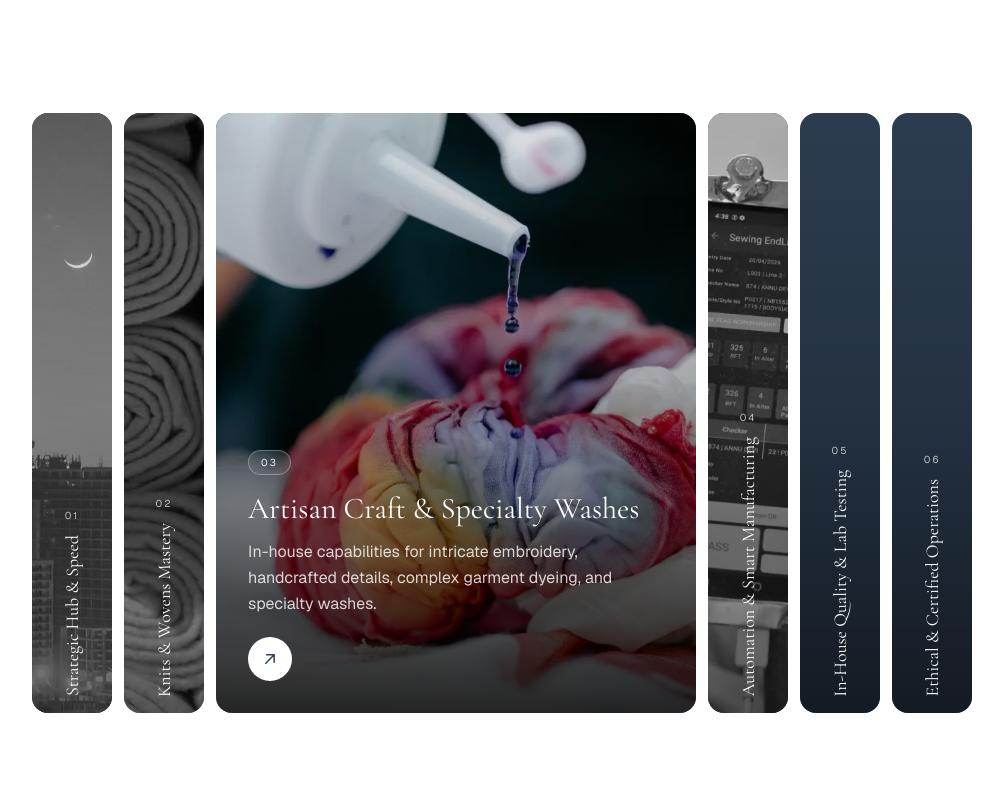
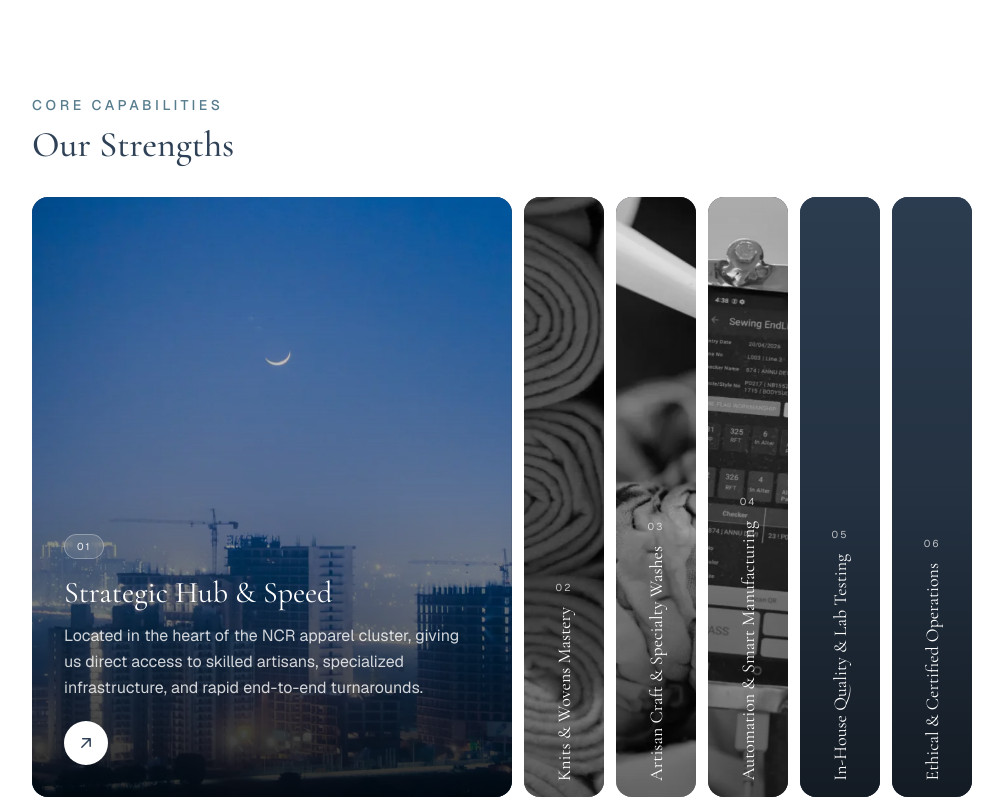
Before and after one commit to Comptech-Enterprises/fabstract, a Next.js app: page / in a window 1280 px wide. Shown: the part 5200-6000 px from the top of the page, without its empty margins (228-1231 px from the left). Built offline with nearby package versions, Linux system fonts and the light colour scheme.

Commit message:
feat: delink KeyPoints from scroll and add Our Strengths heading

```diff
--- a/src/components/KeyPoints.tsx
+++ b/src/components/KeyPoints.tsx
@@ -1,7 +1,8 @@
 "use client";
 
-import { useRef } from "react";
-import { motion, useScroll, useTransform } from "framer-motion";
+import { useState } from "react";
+import { motion } from "framer-motion";
+import { EASE } from "@/lib/motion";
 
 export interface KeyPoint {
   title: string;
@@ -12,114 +13,88 @@ export interface KeyPoint {
 const SPRING = "ease-[cubic-bezier(0.34,1.35,0.64,1)]";
 
 export function KeyPoints({ items }: { items: KeyPoint[] }) {
-  const containerRef = useRef<HTMLDivElement>(null);
-  const { scrollYProgress } = useScroll({ target: containerRef });
-
-  const activeIndex = useTransform(scrollYProgress, (v) => {
-    const idx = Math.floor(v * items.length);
-    return Math.min(idx, items.length - 1);
-  });
+  const [active, setActive] = useState(0);
 
   return (
+    <section
+      id="s-strengths"
+      className="scroll-mt-24 bg-white py-12 sm:py-20 px-6 sm:px-10 lg:px-16 xl:px-20"
+    >
+      <div className="max-w-[1536px] mx-auto mb-6 sm:mb-8">
+        <span className="text-teal text-xs sm:text-sm tracking-[0.25em] uppercase font-medium">
+          Core Capabilities
+        </span>
+        <h2 className="mt-2 font-display text-2xl sm:text-3xl lg:text-4xl text-navy font-medium">
+          Our Strengths
+        </h2>
+      </div>
+
+      <motion.div
+        initial={{ opacity: 0, y: 24 }}
+        whileInView={{ opacity: 1, y: 0 }}
+        viewport={{ once: true, margin: "-60px" }}
+        transition={{ duration: 0.6, ease: EASE }}
+        className="max-w-[1536px] mx-auto flex flex-col lg:flex-row gap-3 h-[760px] sm:h-[820px] lg:h-[600px]"
+      >
+        {items.map((item, i) => {
+          const isActive = i === active;
+          return (
             <div
-      ref={containerRef}
-      id="s-strengths"
-      className="scroll-mt-24 relative bg-white"
-      style={{ height: `${(items.length + 1) * 100}vh` }}
-    >
-      <div className="sticky top-0 h-screen flex items-center py-8 sm:py-12 px-6 sm:px-10 lg:px-16 xl:px-20">
-        <div className="max-w-[1536px] mx-auto w-full flex flex-col lg:flex-row gap-3 h-[760px] sm:h-[820px] lg:h-[600px]">
-          {items.map((item, i) => (
-            <Card
               key={item.title}
-              item={item}
-              index={i}
-              activeIndex={activeIndex}
-            />
-          ))}
-        </div>
-      </div>
-    </div>
-  );
-}
-
-function Card({
-  item,
-  index,
-  activeIndex,
-}: {
-  item: KeyPoint;
-  index: number;
-  activeIndex: ReturnType<typeof useTransform<number, number>>;
-}) {
-  const isActive = useTransform(activeIndex, (v) => v === index);
-
-  return (
-    <motion.div
-      style={{ flexGrow: useTransform(isActive, (a) => (a ? 6 : 1)) }}
-      className={`relative min-h-0 min-w-0 basis-0 overflow-hidden rounded-2xl bg-navy cursor-pointer outline-none transition-[flex-grow] duration-[800ms] ${SPRING}`}
+              role="button"
+              tabIndex={0}
+              aria-expanded={isActive}
+              onMouseEnter={() => setActive(i)}
+              onFocus={() => setActive(i)}
+              onClick={() => setActive(i)}
+              className={`relative min-h-0 min-w-0 basis-0 overflow-hidden rounded-2xl bg-navy cursor-pointer outline-none transition-[flex-grow] duration-[800ms] ${SPRING} ${
+                isActive ? "grow-[6]" : "grow"
+              }`}
             >
               {item.image ? (
-        <motion.img
+                <img
                   src={item.image}
                   alt=""
                   loading="lazy"
-          style={{
-            scale: useTransform(isActive, (a) => (a ? 1 : 1.1)),
-            filter: useTransform(isActive, (a) =>
-              a ? "grayscale(0)" : "grayscale(1)"
-            ),
-          }}
-          className={`absolute inset-0 w-full h-full object-cover transform-gpu transition-[transform,filter] duration-[800ms] ${SPRING}`}
+                  className={`absolute inset-0 w-full h-full object-cover transform-gpu transition-[transform,filter] duration-[800ms] ${SPRING} ${
+                    isActive ? "scale-100 grayscale-0" : "scale-110 grayscale"
+                  }`}
                 />
               ) : (
-        <motion.div
-          className="absolute inset-0 bg-gradient-to-br from-navy to-navy transition-all duration-[800ms]"
-          style={{
-            background: useTransform(isActive, (a) =>
-              a
-                ? "linear-gradient(to bottom right, var(--color-navy), var(--color-teal)/70%, var(--color-sky)/60%)"
-                : "linear-gradient(to bottom right, var(--color-navy), var(--color-navy))"
-            ),
-          }}
+                <div
+                  className={`absolute inset-0 bg-gradient-to-br from-navy to-navy transition-all duration-[800ms] ${
+                    isActive ? "via-teal/70 to-sky/60" : "via-navy"
+                  }`}
                 />
               )}
-      <motion.div
-        className="absolute inset-0 bg-gradient-to-t from-black/85 via-black/35 to-black/10 transition-opacity duration-500"
-        style={{ opacity: useTransform(isActive, (a) => (a ? 1 : 0.7)) }}
+              <div
+                className={`absolute inset-0 bg-gradient-to-t from-black/85 via-black/35 to-black/10 transition-opacity duration-500 ${
+                  isActive ? "opacity-100" : "opacity-70"
+                }`}
               />
 
-      {/* Collapsed label */}
-      <motion.div
-        className="absolute inset-0 flex lg:flex-col items-center lg:justify-end gap-3 p-4 transition-opacity duration-300"
-        style={{
-          opacity: useTransform(isActive, (a) => (a ? 0 : 1)),
-          pointerEvents: useTransform(isActive, (a) =>
-            a ? "none" : "auto"
-          ) as any,
-        }}
+              <div
+                className={`absolute inset-0 flex lg:flex-col items-center lg:justify-end gap-3 p-4 transition-opacity duration-300 ${
+                  isActive ? "opacity-0 pointer-events-none" : "opacity-100 delay-300"
+                }`}
               >
                 <span className="text-[10px] tracking-[0.2em] text-white/70">
-          {String(index + 1).padStart(2, "0")}
+                  {String(i + 1).padStart(2, "0")}
                 </span>
                 <span className="font-display text-base lg:text-lg text-white whitespace-nowrap lg:[writing-mode:vertical-rl] lg:rotate-180">
                   {item.title}
                 </span>
-      </motion.div>
+              </div>
 
-      {/* Expanded content */}
-      <motion.div
-        className="absolute inset-x-0 bottom-0 p-6 sm:p-8 transition-all duration-500"
-        style={{
-          opacity: useTransform(isActive, (a) => (a ? 1 : 0)),
-          y: useTransform(isActive, (a) => (a ? 0 : 16)),
-          pointerEvents: useTransform(isActive, (a) =>
-            a ? "auto" : "none"
-          ) as any,
-        }}
+              <div
+                className={`absolute inset-x-0 bottom-0 p-6 sm:p-8 transition-all duration-500 ${
+                  isActive
+                    ? "opacity-100 translate-y-0 delay-300"
+                    : "opacity-0 translate-y-4 pointer-events-none"
+                }`}
               >
                 <span className="inline-block rounded-full border border-white/30 bg-white/10 backdrop-blur-sm px-3 py-1 text-[10px] tracking-[0.2em] uppercase text-white/90">
-          {String(index + 1).padStart(2, "0")}
+                  {String(i + 1).padStart(2, "0")}
                 </span>
                 <h3 className="mt-4 font-display text-2xl sm:text-3xl text-white leading-[1.2] max-w-xl">
                   {item.title}
@@ -142,7 +117,11 @@ function Card({
                     <path d="M7 17L17 7M8 7h9v9" />
                   </svg>
                 </span>
+              </div>
+            </div>
+          );
+        })}
       </motion.div>
-    </motion.div>
+    </section>
   );
 }
```
Lines whose indentation alone changed are shown as unchanged.
